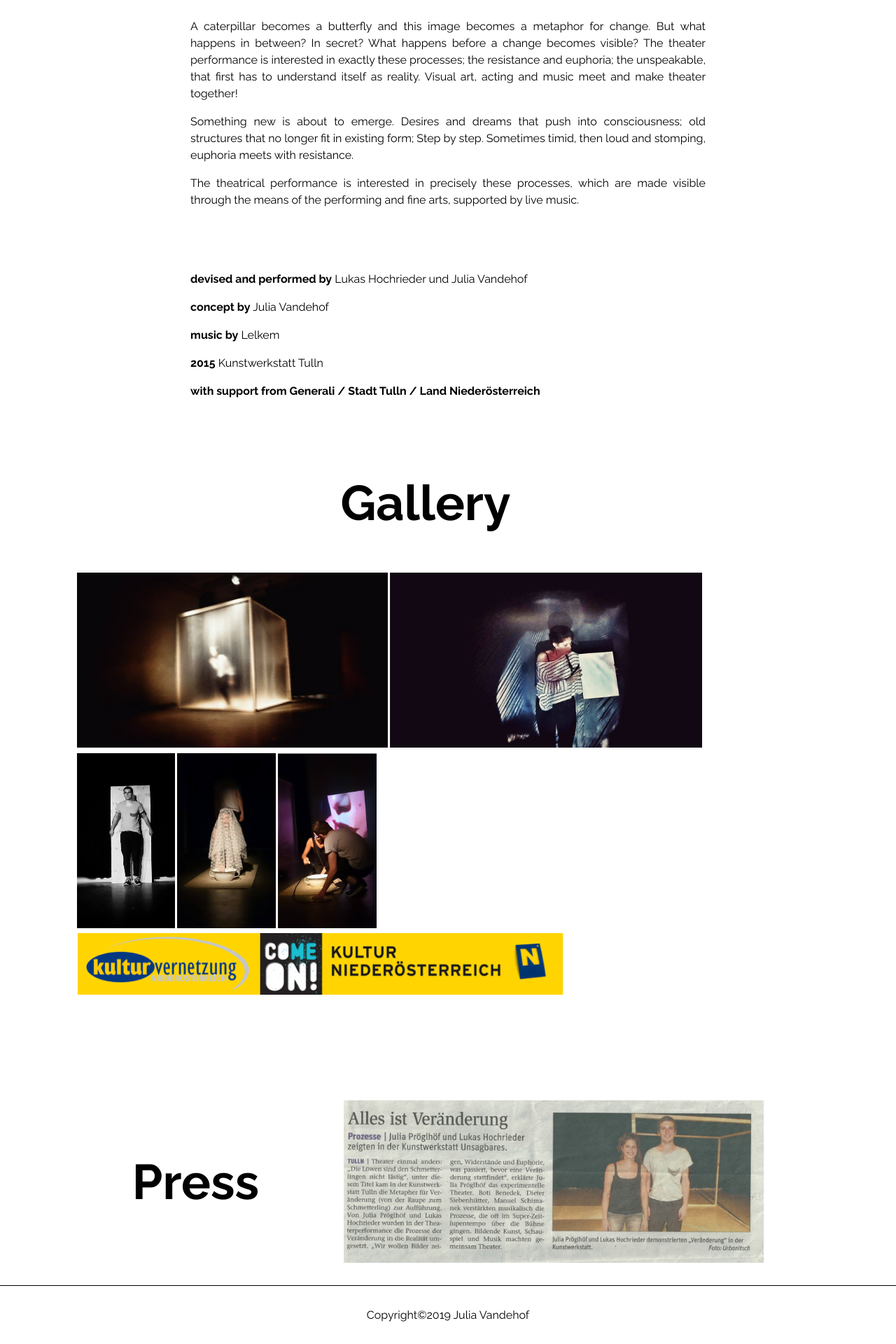
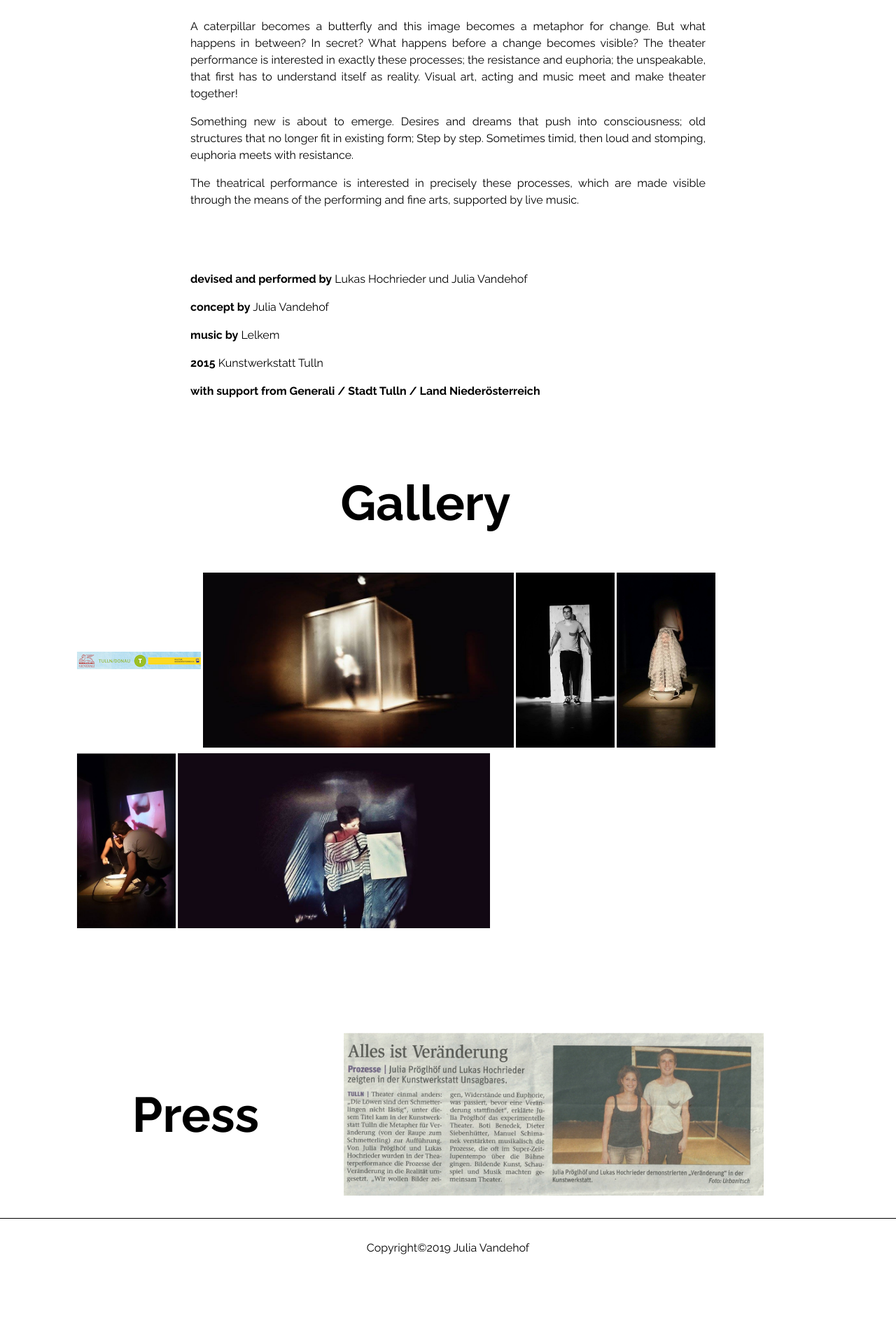
Before and after one commit to matteocarpi/julia, a Jekyll site: the page built from _posts/2019-03-05-die-löwen-sind-den-schmetterlineen-nicht-lästig.md, in a window 1280 px wide. Shown: the part 869-2789 px from the top of the page at 70% size. Built offline with Jekyll 4.4.1, drawn with Linux system fonts in a browser that asks for light colours; after the commit the page ends 2693 px from its top, so only the background shows below that.

Commit message:
Update from Forestry.io Julia Proeglhoef updated _posts/2019-03-05-die-löwen-sind-den-schmetterlineen-nicht-lästig.md

```diff
--- a/_posts/2019-03-05-die-löwen-sind-den-schmetterlineen-nicht-lästig.md
+++ b/_posts/2019-03-05-die-löwen-sind-den-schmetterlineen-nicht-lästig.md
@@ -30,12 +30,12 @@ credits: "**devised and performed by** Lukas Hochrieder und Julia Vandehof\n\n**
   by** Julia Vandehof\n\n**music by** Lelkem\n\n**2015** Kunstwerkstatt Tulln\n\n**with
   support from Generali / Stadt Tulln / Land Niederösterreich** "
 gallery:
+- "/uploads/logos_löwe-1.jpg"
 - "/uploads/11425298_10206973686685147_2078413159_n.jpg"
-- "/uploads/Lowen-6.png"
 - "/uploads/11651357_10206979357706919_269275761_n.jpg"
 - "/uploads/Lowen-4.png"
 - "/uploads/Lowen-5.png"
-- "/uploads/logocomeon.png"
+- "/uploads/Lowen-6.png"
 press_text: ''
 categories: project
 
```
